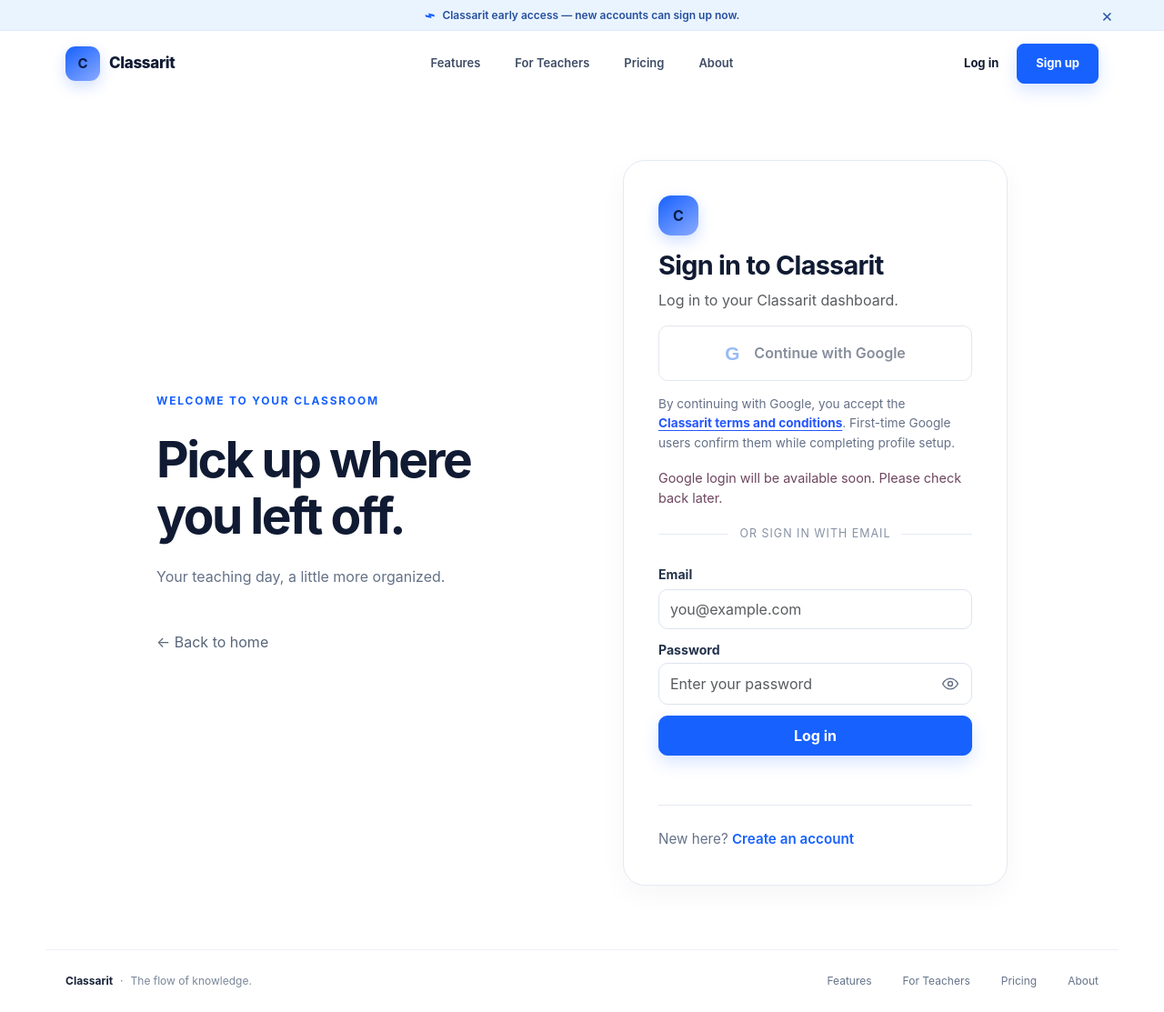
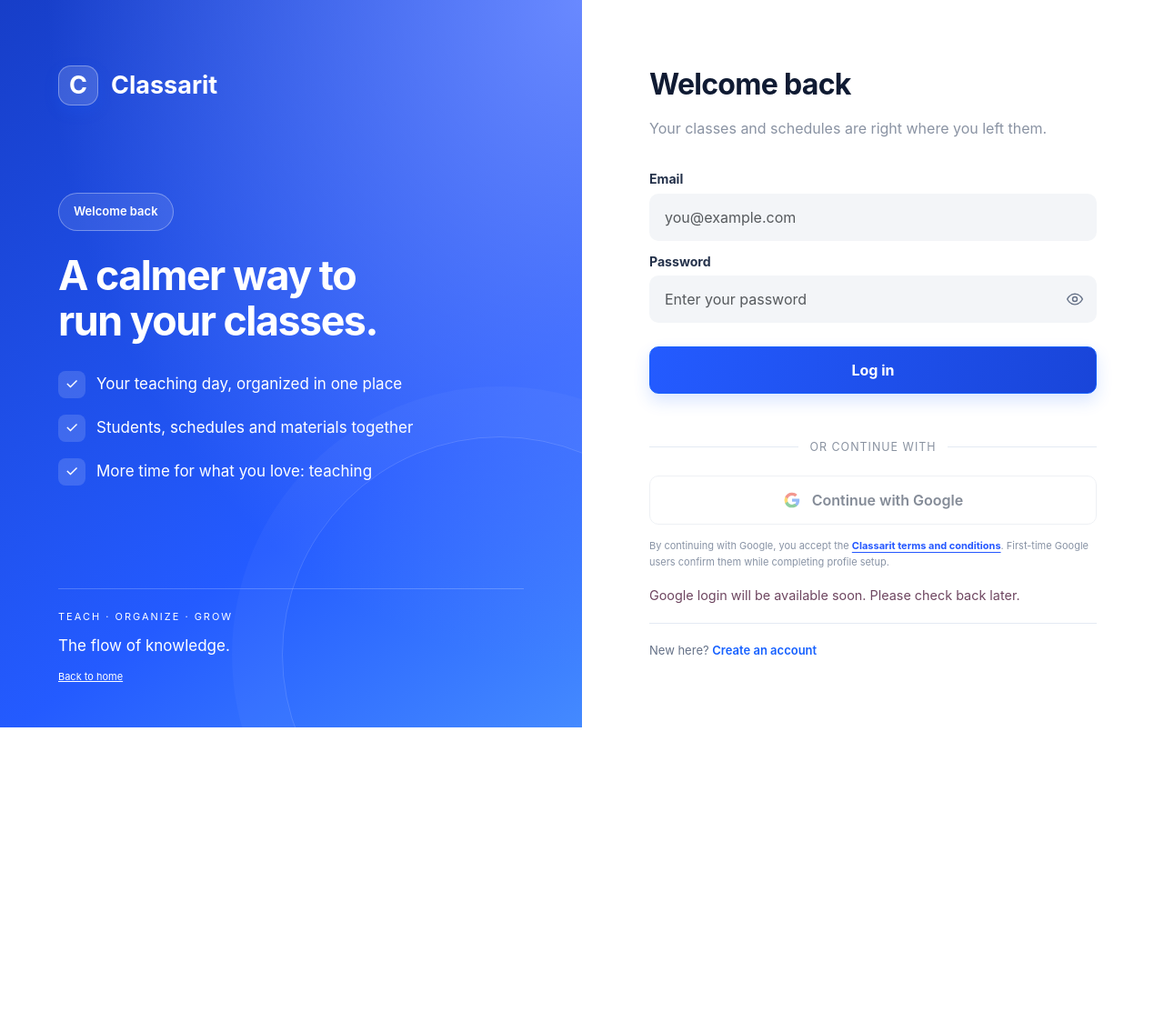
Before and after one commit to hereaniket1/classarit, a FastAPI app: template app/templates/login.html in a window 1280 px wide. Shown: the whole page at 91% size. After the commit the page ends 800 px from the top, so only its background shows below. Run offline with FastAPI, Linux system fonts and the light colour scheme; the template is opened without the code that fills it, so the values that code supplies are empty.

Commit message:
Add activity dashboard and refresh calendar and authentication layouts

```diff
--- /dev/null
+++ b/app/static/ui-refresh.css
@@ -0,0 +1,38 @@
+/* Compact calendar and two-day agenda. */
+.compact-calendar.workspace-card{padding:0;overflow:hidden}
+.compact-calendar .calendar-head{padding:18px 20px;margin:0;display:flex;justify-content:space-between;align-items:center}
+.month-selector{display:flex;align-items:center;gap:14px;border:1px solid #dce5f4;border-radius:28px;padding:4px 8px;background:#f7f9fd}
+.month-selector h2{font-size:18px;margin:0!important}
+.month-selector button{border:0;background:transparent;color:#245bff;font-size:28px;width:32px;height:36px;line-height:1}
+.calendar-legend{display:flex;gap:14px;align-items:center;flex-wrap:wrap;padding:12px 20px;border-top:1px solid #e5ebf4;border-bottom:1px solid #e5ebf4}
+.calendar-key{display:inline-flex;align-items:center;gap:6px;border:1px solid currentColor;border-radius:24px;padding:5px 12px;font-size:12px;font-weight:600}
+.calendar-legend>small{margin-left:auto;color:#748199;font-size:12px}
+.kind-program{color:#147e84;background:#eafffa}.kind-session{color:#7753d6;background:#f2edff}.kind-check{color:#3466c3;background:#edf3ff}
+.compact-calendar .weekday-row,.compact-calendar .month-grid{grid-template-columns:repeat(7,minmax(0,1fr));gap:0;margin:0}
+.compact-calendar .weekday-row span{text-align:center;padding:12px 0;color:#8696af;border-right:1px solid #e8edf6;font-size:11px}
+.compact-calendar .calendar-day,.compact-calendar .calendar-blank{min-height:70px;height:70px;border:0;border-top:1px solid #e8edf6;border-right:1px solid #e8edf6;border-radius:0;background:white;box-shadow:none;padding:7px 10px;color:#26354e;gap:3px;min-width:0}
+.compact-calendar .calendar-day{display:flex;flex-direction:column;align-items:flex-start}
+.compact-calendar .calendar-day strong{font-size:13px;line-height:24px;min-width:24px;text-align:center}
+.compact-calendar .calendar-day.today{background:#f3f6ff;box-shadow:none}.compact-calendar .calendar-day.today strong{background:#245bff;color:white;border-radius:50%}
+.compact-calendar .calendar-day:hover{background:#edf3ff;box-shadow:inset 0 0 0 1px #9db7ff}
+.compact-calendar .calendar-day:focus-visible{outline:2px solid #245bff;outline-offset:-3px}
+.day-markers{display:flex;gap:3px;align-items:center;max-width:100%}.day-marker{display:inline-flex;padding:2px;border-radius:4px}.day-marker .ui-icon{width:14px;height:14px}.day-markers small{font-size:10px}
+.agenda-grid{display:grid;grid-template-columns:repeat(2,minmax(0,1fr));gap:20px}.agenda-day h3{display:flex;justify-content:space-between;align-items:center;font-size:19px}.agenda-day h3 small{font-size:12px;color:#7b889c;font-weight:400}.agenda-item{display:flex;gap:14px;padding:20px 0;border-top:1px solid #e8edf6}.agenda-item>.ui-icon{color:#245bff;flex-shrink:0;margin-top:3px}.agenda-item p{margin:6px 0;color:#6a7890;font-size:13px}.agenda-item small{color:#64748b}.agenda-empty{padding:26px 0;color:#79869b;font-size:14px}
+/* Split authentication layout in the Classarit palette. */
+.auth-split-page>.early-access-banner,.auth-split-page>.public-header,.auth-split-page>.public-footer{display:none}
+.auth-split-page .login-layout{display:grid;grid-template-columns:1fr 1fr;min-height:100dvh;max-width:none;margin:0;padding:0;gap:0;align-items:stretch}
+.auth-split-page .login-intro{position:relative;overflow:hidden;padding:48px clamp(30px,5vw,90px);background:radial-gradient(ellipse at 100% 0,#6989ff,transparent 65%),linear-gradient(145deg,#173ec8,#245bff 65%,#448aff);color:white;display:flex;flex-direction:column;justify-content:space-between;gap:60px}
+.auth-split-page .login-intro:after{content:"";position:absolute;width:480px;height:480px;border:1px solid #ffffff26;border-radius:50%;bottom:-160px;right:-150px;box-shadow:0 0 0 55px #ffffff08;pointer-events:none}
+.auth-brand{display:flex;gap:14px;align-items:center;font-size:27px;font-weight:750;text-decoration:none;color:white!important}.auth-brand .brand-mark{background:#ffffff26;border:1px solid #ffffff55;color:white}
+.welcome-chip{display:inline-block;padding:10px 16px;border-radius:30px;border:1px solid #ffffff55;background:#ffffff18;font-size:13px;font-weight:600}
+.auth-split-page .login-intro h1{color:white;font-size:clamp(32px,3.5vw,56px);line-height:1.12;letter-spacing:-1.5px;margin:24px 0 30px}.auth-story ul{list-style:none;padding:0;display:grid;gap:18px;font-size:17px}.auth-story li:before{content:'✓';display:inline-grid;place-items:center;width:30px;height:30px;background:#ffffff25;border-radius:8px;margin-right:12px}.auth-story-footer{border-top:1px solid #ffffff35;padding-top:22px;font-size:11px;letter-spacing:2px;z-index:1}.auth-story-footer p{font-size:17px;letter-spacing:0;margin:12px 0}.auth-story-footer a{color:white;letter-spacing:0}
+.auth-split-page .login-card{width:100%;max-width:620px;border:none;box-shadow:none;background:white;border-radius:0;margin:auto;padding:60px clamp(24px,5vw,70px);align-self:center}
+.auth-split-page .login-card>.brand-mark{display:none}.auth-split-page .login-card h2{font-size:32px;letter-spacing:-.7px}.auth-split-page .login-card>.text-muted{margin:16px 0 32px;line-height:1.6;color:#8a93a3!important}
+.auth-split-page .form-control,.auth-split-page .form-select{background:#f3f5f8;border:1px solid transparent;border-radius:10px;min-height:52px;padding:12px 16px}.auth-split-page .form-control:focus{border-color:#245bff;background:white}.auth-split-page .password-control input{padding-right:48px}
+.auth-split-page .password-login-form>.btn{margin-top:14px;min-height:52px;border-radius:10px;background:linear-gradient(100deg,#245bff,#1945d9)}.auth-split-page .google-button{display:flex;justify-content:center;align-items:center;gap:12px;border:1px solid #e1e5ec;border-radius:10px;box-shadow:none;background:white;min-height:52px;color:#202d43}.google-logo{flex-shrink:0}.auth-split-page .login-help{font-size:11px;line-height:1.6;color:#8893a5}.auth-split-page .login-choice{margin:22px 0;color:#8992a0}.auth-split-page .signup-prompt{font-size:13px}.auth-split-page .login-divider{margin:20px 0}
+@media(max-width:760px){.agenda-grid{grid-template-columns:1fr}.auth-split-page .login-layout{grid-template-columns:1fr}.auth-split-page .login-intro{padding:26px;gap:22px}.auth-split-page .auth-story h1{font-size:30px;margin:16px 0}.auth-story ul,.auth-story-footer{display:none}.auth-split-page .login-card{padding:32px 24px}.auth-brand{font-size:22px}.welcome-chip{font-size:11px;padding:6px 12px}.compact-calendar .calendar-head{padding:12px}.month-selector{gap:4px}.month-selector h2{font-size:15px}.calendar-legend{gap:7px;padding:10px}.calendar-key{padding:4px 7px;font-size:10px}.calendar-legend>small{width:100%;margin:0}.compact-calendar .calendar-day,.compact-calendar .calendar-blank{padding:5px 2px;height:68px;min-height:68px}.day-markers{gap:1px;flex-wrap:wrap}.day-marker{padding:1px}.day-marker .ui-icon{width:11px;height:11px}}
+.auth-split-page .login-intro .auth-brand{display:flex;flex-direction:row;align-items:center;gap:14px}
+.auth-split-page .auth-login-content>.brand-mark{display:none}
+.auth-split-page .auth-login-content>.text-muted{margin:16px 0 32px;line-height:1.6;color:#8a93a3!important}
+.auth-split-page .login-card:has(#signup-panel:not([hidden])) .auth-login-content,.auth-split-page .login-card:has(#invitation:not([hidden])) .auth-login-content{display:none}
+.auth-split-page .signup-panel,.auth-split-page .invitation-request-card{border:0;padding:0;margin:0;background:white;box-shadow:none}
--- a/app/static/workspaces/main.js
+++ b/app/static/workspaces/main.js
@@ -10,13 +10,14 @@ import { render } from "./render.js?v=global-loading-20260930";
 import { action } from "./actions.js?v=global-loading-20260930";
 let snapshot,
   loadVersion = 0,
-  tab = document.body.dataset.teacherOnly === "true" ? "classes" : "calendar",
+  tab = "dashboard",
   switchingWorkspace = false,
   scheduleHistory = false;
 const allowedTabs =
   document.body.dataset.teacherOnly === "true"
-    ? ["classes", "sessions", "settings"]
+    ? ["dashboard", "classes", "sessions", "settings"]
     : [
+        "dashboard",
         "calendar",
         "classes",
         "students",
--- a/app/templates/auth/sign_in_card.html
+++ b/app/templates/auth/sign_in_card.html
@@ -1,18 +1,20 @@
   <section class="login-card" id="sign-in" aria-labelledby="login-title">
-    <div class="brand-mark">C</div><h2 id="login-title">{% if invitation_pending %}Log in to accept your invitation{% else %}Sign in to Classarit{% endif %}</h2>
-    <p class="text-muted">{% if invitation_pending %}Use the email address your team invited. After login, you’ll return to the invitation.{% else %}Log in to your Classarit dashboard.{% endif %}</p>
-    <button type="button" class="google-button" id="google-login" data-google-ready="{{ 'true' if google_ready else 'false' }}" disabled><span class="google-letter" aria-hidden="true">G</span>Continue with Google</button>
-    <p class="login-help">By continuing with Google, you accept the <button type="button" class="terms-link" data-terms-open>Classarit terms and conditions</button>. First-time Google users confirm them while completing profile setup.</p>
-    <p id="login-status" role="status" aria-live="polite">{% if not google_ready %}Google login will be available soon. Please check back later.{% endif %}</p>
-    <a href="/auth/google/login" id="same-window-login" hidden>Continue in this tab instead →</a>
-    <div class="login-choice"><span>or sign in with email</span></div>
+    <div class="auth-login-content">
+    <div class="brand-mark">C</div><h2 id="login-title">{% if invitation_pending %}Log in to accept your invitation{% else %}Welcome back{% endif %}</h2>
+    <p class="text-muted">{% if invitation_pending %}Use the email address your team invited. After login, you’ll return to the invitation.{% else %}Your classes and schedules are right where you left them.{% endif %}</p>
     <form id="password-login-form" class="password-login-form">
       <label>Email<input class="form-control" name="email" type="email" autocomplete="email" placeholder="you@example.com" required maxlength="254"></label>
       <label for="login-password">Password</label><div class="password-control"><input id="login-password" class="form-control" name="password" type="password" autocomplete="current-password" placeholder="Enter your password" required maxlength="128"><button type="button" class="password-toggle" data-toggle-password="login-password" aria-label="Show password" aria-pressed="false" title="Show password"><svg viewBox="0 0 24 24" width="20" height="20" fill="none" stroke="currentColor" stroke-width="1.7" aria-hidden="true"><path d="M2 12s3.5-7 10-7 10 7 10 7-3.5 7-10 7S2 12 2 12Z"/><circle cx="12" cy="12" r="3"/></svg></button></div>
       <button type="submit" class="btn btn-primary">Log in</button>
     </form>
     <p id="password-login-status" class="auth-form-status" role="status" aria-live="polite"></p>
+<div class="login-choice"><span>or continue with</span></div>
+    <button type="button" class="google-button" id="google-login" data-google-ready="{{ 'true' if google_ready else 'false' }}" disabled><svg class="google-logo" width="20" height="20" viewBox="0 0 48 48" aria-hidden="true"><path fill="#4285F4" d="M43.61 24.46c0-1.36-.12-2.66-.35-3.92H24v7.42h11a9.4 9.4 0 0 1-4.08 6.18v5.14h6.61c3.87-3.56 6.08-8.8 6.08-14.82Z"/><path fill="#34A853" d="M24 44c5.51 0 10.13-1.83 13.51-4.97l-6.61-5.14c-1.83 1.23-4.18 1.96-6.9 1.96-5.31 0-9.81-3.59-11.42-8.42H5.75v5.3A20 20 0 0 0 24 44Z"/><path fill="#FBBC05" d="M12.58 27.43a12 12 0 0 1 0-6.86v-5.3H5.75a20 20 0 0 0 0 17.46l6.83-5.3Z"/><path fill="#EA4335" d="M24 12.15c3 0 5.69 1.03 7.81 3.05l5.86-5.86A19.65 19.65 0 0 0 24 4 20 20 0 0 0 5.75 15.27l6.83 5.3C14.19 15.74 18.69 12.15 24 12.15Z"/></svg>Continue with Google</button>
+    <p class="login-help">By continuing with Google, you accept the <button type="button" class="terms-link" data-terms-open>Classarit terms and conditions</button>. First-time Google users confirm them while completing profile setup.</p>
+    <p id="login-status" role="status" aria-live="polite">{% if not google_ready %}Google login will be available soon. Please check back later.{% endif %}</p>
+    <a href="/auth/google/login" id="same-window-login" hidden>Continue in this tab instead →</a>
     <div class="login-divider"></div><p class="signup-prompt">{% if invite_request_enabled and not invitation_pending %}New here? <button type="button" class="inline-button" data-request-invitation>Request an invitation</button>{% else %}New here? <button type="button" class="inline-button" data-signup>Create an account</button>{% endif %}</p>
+    </div>
     {% if invite_request_enabled %}
     <section class="invitation-request-card" id="invitation" hidden>
       <div class="signup-heading"><h3>Request an invitation</h3><button type="button" class="inline-button" data-close-invitation aria-label="Close invitation request">Close</button></div>
--- a/app/templates/login.html
+++ b/app/templates/login.html
@@ -1,8 +1,9 @@
 {% extends "public_base.html" %}
 {% block title %}Log in · Classarit{% endblock %}
+{% block body_class %}public-page auth-split-page{% endblock %}
 {% block content %}
 <main class="login-layout">
-  <section class="login-intro"><p class="eyebrow">WELCOME TO YOUR CLASSROOM</p><h1>Pick up where<br>you left off.</h1><p>Your teaching day, a little more organized.</p><a href="/">← Back to home</a></section>
+  <section class="login-intro"><a class="auth-brand" href="/"><span class="brand-mark">C</span> Classarit</a><div class="auth-story"><span class="welcome-chip">Welcome back</span><h1>A calmer way to<br>run your classes.</h1><ul><li>Your teaching day, organized in one place</li><li>Students, schedules and materials together</li><li>More time for what you love: teaching</li></ul></div><div class="auth-story-footer">TEACH · ORGANIZE · GROW<p>The flow of knowledge.</p><a href="/">Back to home</a></div></section>
   {% include "auth/sign_in_card.html" %}
 </main>
 {% endblock %}
--- a/app/templates/public_base.html
+++ b/app/templates/public_base.html
@@ -14,6 +14,7 @@
   <script src="/static/loading.js?v=global-loading-20260930" defer></script>
   <script src="/static/auth.js?v=global-loading-20260930" defer></script>
   <script src="/static/responsive.js" defer></script>
+<link rel="stylesheet" href="/static/ui-refresh.css">
 </head>
 <body class="{% block body_class %}public-page{% endblock %}">
   <div class="early-access-banner" role="status">
```
Also changed, not shown: app/static/workspaces/calendar.js (+4 -9 lines), app/static/workspaces/render.js (+11 -1 lines), app/templates/workspace.html (+4 -3 lines), app/workspaces/services/queries.py (+16 -2 lines), tests/admissions_browser.mjs (+3 -3 lines), tests/test_activity_dashboard.py (added, +32 -0 lines), tests/workspace_loading_browser.mjs (+18 -0 lines).
